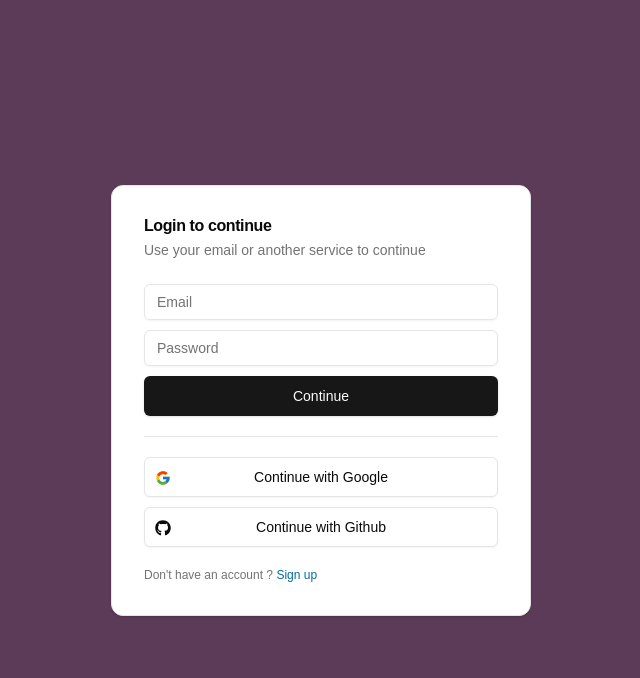
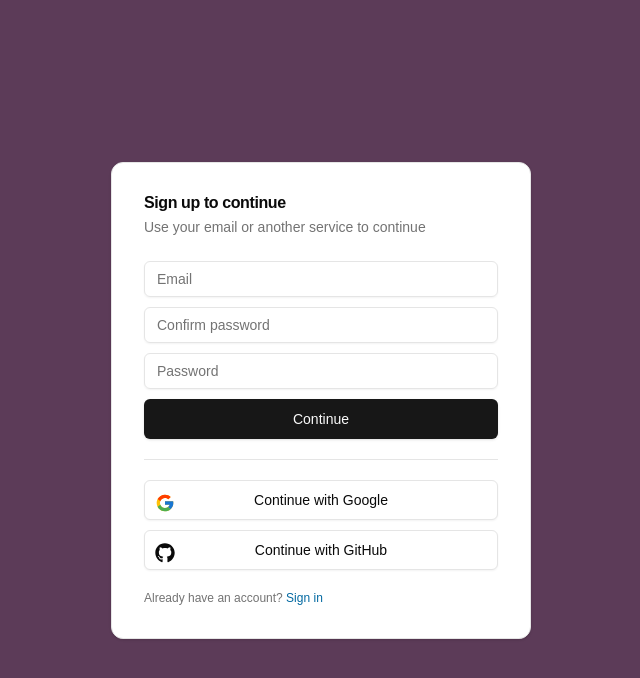
Before and after one commit to sam1322/slack-frontend, a Next.js app: page / in a window 1280 px wide. Both pictures are taken after a click on the element "Sign up". Shown: the top 678 px of the page, without its empty margins (319-959 px from the left). Built offline with nearby package versions, Linux system fonts and the light colour scheme.

Commit message:
auth pages

```diff
--- a/src/features/auth/components/auth-screen.tsx
+++ b/src/features/auth/components/auth-screen.tsx
@@ -10,7 +10,11 @@
   return (
     <div className="h-full flex items-center justify-center bg-[#5C3B58]">
       <div className="md:h-auto md:w-[420px]">
-        {state == "signIn" ? <SignInCard /> : <SignUpCard />}
+        {state == "signIn" ? (
+          <SignInCard setState={setState} />
+        ) : (
+          <SignUpCard setState={setState} />
+        )}
       </div>
     </div>
   );
--- a/src/features/auth/components/sign-in-card.tsx
+++ b/src/features/auth/components/sign-in-card.tsx
@@ -10,8 +10,17 @@
 import { Separator } from "@/components/ui/separator";
 import { FaGithub } from "react-icons/fa";
 import { FcGoogle } from "react-icons/fc";
+import { SignInFlow } from "../types";
+import { useState } from "react";
 
-const SignInCard = () => {
+interface SignInCardProps {
+  setState: (state: SignInFlow) => void;
+}
+
+const SignInCard = ({ setState }: SignInCardProps) => {
+  const [email, setEmail] = useState("");
+  const [password, setPassword] = useState("");
+
   return (
     <Card className="w-full h-full p-8">
       <CardHeader className="px-0 pt-0">
@@ -20,25 +29,26 @@
           Use your email or another service to continue
         </CardDescription>
       </CardHeader>
-      <CardContent className="space-y-5 px-0 pb-0">
+
+      <CardContent className="px-0 pb-0 space-y-5">
         <form className="space-y-2.5">
           <Input
             disabled={false}
-            value=""
-            onChange={() => {}}
+            required
+            type="email"
             placeholder="Email"
-            type="email"
-            required
+            value={email}
+            onChange={(e) => setEmail(e.target.value)}
           />
           <Input
             disabled={false}
-            value=""
-            onChange={() => {}}
+            required
+            type="password"
             placeholder="Password"
-            type="password"
-            required
+            value={password}
+            onChange={(e) => setPassword(e.target.value)}
           />
-          <Button type="submit" className="w-full" size={"lg"} disabled={false}>
+          <Button type="submit" className="w-full" size="lg" disabled={false}>
             Continue
           </Button>
         </form>
@@ -47,26 +57,38 @@
           <Button
             disabled={false}
             onClick={() => {}}
-            variant={"outline"}
-            size={"lg"}
+            variant="outline"
+            size="lg"
             className="w-full relative"
           >
-            <FcGoogle className="size-5 absolute top-3 left-2.5" />
+            <FcGoogle
+              className="absolute top-3 left-2.5"
+              style={{ height: "1.25rem", width: "1.25rem" }}
+            />
             Continue with Google
           </Button>
           <Button
             disabled={false}
             onClick={() => {}}
-            variant={"outline"}
-            size={"lg"}
+            variant="outline"
+            size="lg"
             className="w-full relative"
           >
-            <FaGithub className="size-5 absolute top-3 left-2.5" />
-            Continue with Github
+            <FaGithub
+              className="absolute top-3 left-2.5"
+              style={{ height: "1.25rem", width: "1.25rem" }}
+            />
+            Continue with GitHub
           </Button>
         </div>
         <p className="text-xs text-muted-foreground">
-          Don&apos;t have an account ? <span className="text-sky-700 hover:underline cursor-pointer">Sign up</span>
+          Don&apos;t have an account?{" "}
+          <span
+            onClick={() => setState("signUp")}
+            className="text-sky-700 hover:underline cursor-pointer"
+          >
+            Sign up
+          </span>
         </p>
       </CardContent>
     </Card>
--- a/src/features/auth/components/sign-up-card.tsx
+++ b/src/features/auth/components/sign-up-card.tsx
@@ -1,5 +1,107 @@
-const SignUpCard = () => {
-  return <div>Sign Up Card</div>;
+import { Button } from "@/components/ui/button";
+import {
+  Card,
+  CardContent,
+  CardDescription,
+  CardHeader,
+  CardTitle,
+} from "@/components/ui/card";
+import { Input } from "@/components/ui/input";
+import { Separator } from "@/components/ui/separator";
+import { FaGithub } from "react-icons/fa";
+import { FcGoogle } from "react-icons/fc";
+import { SignInFlow } from "../types";
+import { useState } from "react";
+
+interface SignUpCardProps {
+  setState: (state: SignInFlow) => void;
+}
+
+const SignUpCard = ({ setState }: SignUpCardProps) => {
+  const [email, setEmail] = useState("");
+  const [password, setPassword] = useState("");
+  const [confirmPassword, setConfirmPassword] = useState("");
+
+  return (
+    <Card className="w-full h-full p-8">
+      <CardHeader className="px-0 pt-0">
+        <CardTitle>Sign up to continue</CardTitle>
+        <CardDescription>
+          Use your email or another service to continue
+        </CardDescription>
+      </CardHeader>
+
+      <CardContent className="px-0 pb-0 space-y-5">
+        <form className="space-y-2.5">
+          <Input
+            disabled={false}
+            required
+            type="email"
+            placeholder="Email"
+            value={email}
+            onChange={(e) => setEmail(e.target.value)}
+          />
+          <Input
+            disabled={false}
+            required
+            type="password"
+            placeholder="Confirm password"
+            value={password}
+            onChange={(e) => setPassword(e.target.value)}
+          />
+          <Input
+            disabled={false}
+            required
+            type="password"
+            placeholder="Password"
+            value={confirmPassword}
+            onChange={(e) => setConfirmPassword(e.target.value)}
+          />
+          <Button type="submit" className="w-full" size="lg" disabled={false}>
+            Continue
+          </Button>
+        </form>
+        <Separator />
+        <div className="flex flex-col gap-y-2.5">
+          <Button
+            disabled={false}
+            onClick={() => {}}
+            variant="outline"
+            size="lg"
+            className="w-full relative"
+          >
+            <FcGoogle
+              className="absolute top-3 left-2.5"
+              style={{ height: "1.25rem", width: "1.25rem" }}
+            />
+            Continue with Google
+          </Button>
+          <Button
+            disabled={false}
+            onClick={() => {}}
+            variant="outline"
+            size="lg"
+            className="w-full relative"
+          >
+            <FaGithub
+              className="absolute top-3 left-2.5"
+              style={{ height: "1.25rem", width: "1.25rem" }}
+            />
+            Continue with GitHub
+          </Button>
+        </div>
+        <p className="text-xs text-muted-foreground">
+          Already have an account?{" "}
+          <span
+            onClick={() => setState("signIn")}
+            className="text-sky-700 hover:underline cursor-pointer"
+          >
+            Sign in
+          </span>
+        </p>
+      </CardContent>
+    </Card>
+  );
 };
 
 export default SignUpCard;
```
